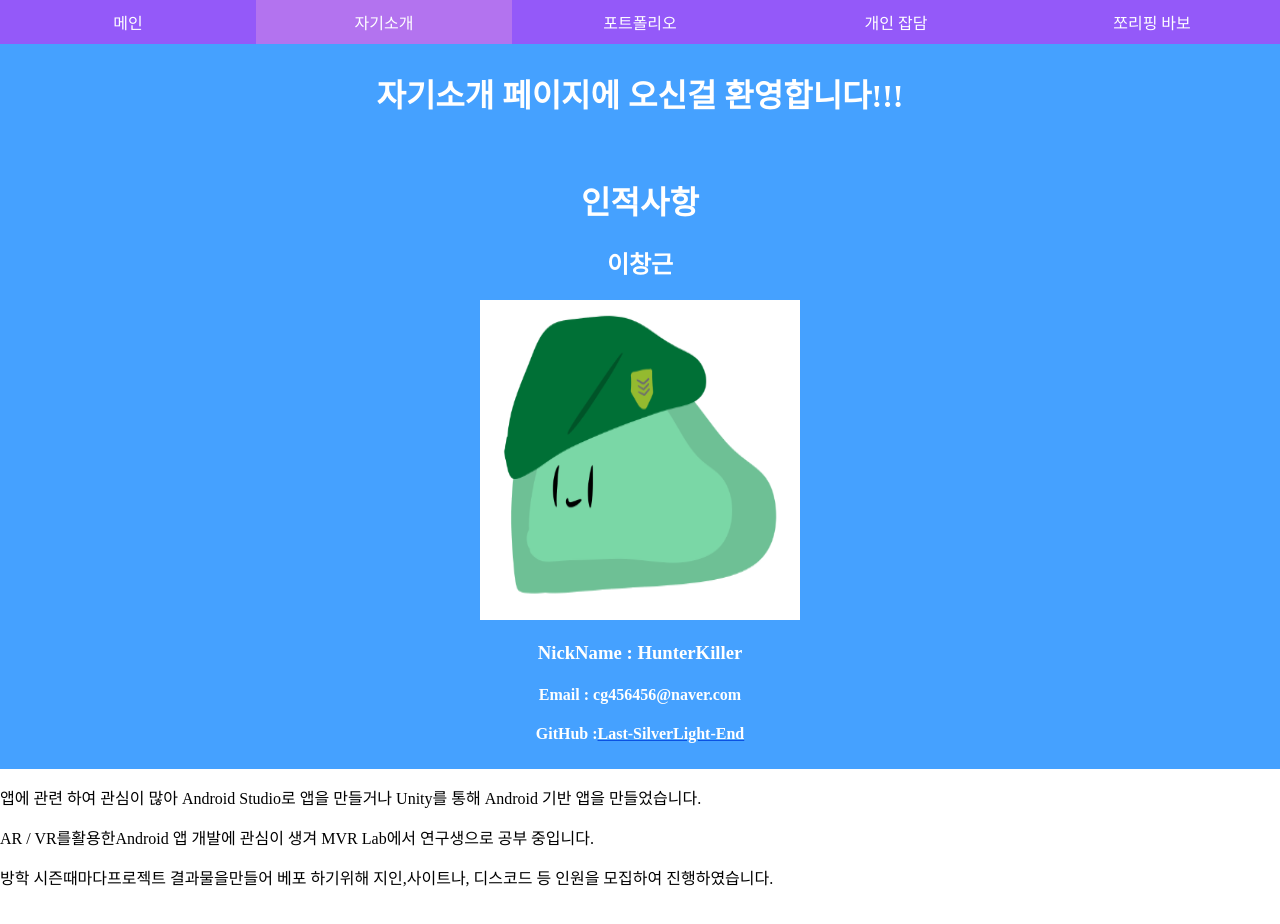
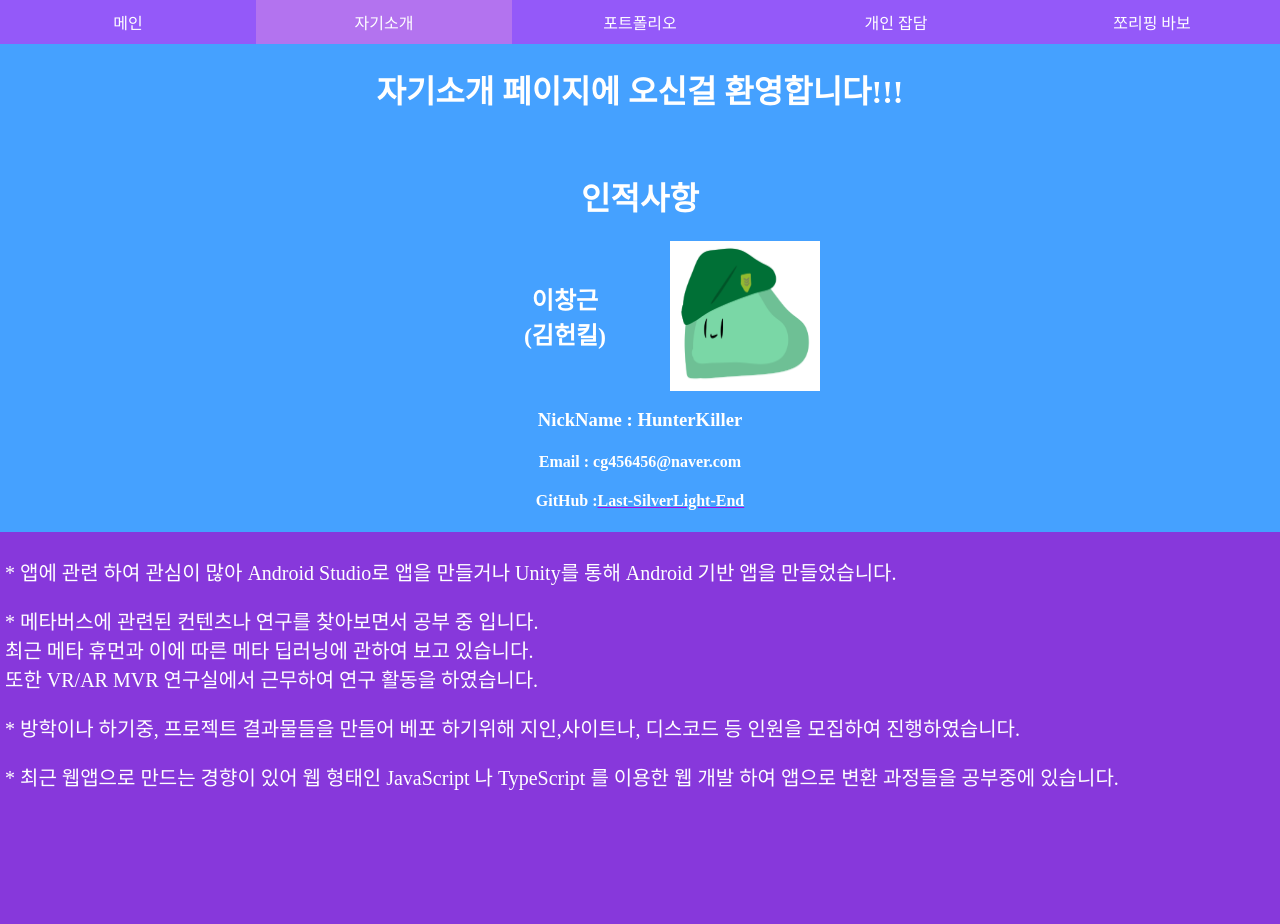
Before and after one commit to Last-SilverLight-End/Last-SilverLight-End.github.io, a Next.js app: page /introduce in a window 1280 px wide. Shown: the top 924 px of the page. Before the commit the page ends 800 px from the top, so only its background shows below. Built offline with nearby package versions, Linux system fonts and the light colour scheme; a web font is replaced by a local one.

Commit message:
add and fix introduce.tsx and css

```diff
--- a/next.config.js
+++ b/next.config.js
@@ -15,4 +15,10 @@ module.exports = {
 
   swcMinify: true,
 
+  experimental: {
+    images: {
+        unoptimized: true
+    }
 }
+
+}
--- a/pages/introduce.tsx
+++ b/pages/introduce.tsx
@@ -2,10 +2,8 @@ import type { NextPage } from 'next'
 import Link from 'next/link';
 import { useRouter } from 'next/router'
 import { FC, useState } from 'react';
-import NextButton from '@components/NextButton';
-import GitLinkButton from '@components/GitLinkButton';
 import Header from '@components/Header';
-import styles from '../styles/main.module.css';
+import styles from '../styles/introduce.module.css';
 import Image from 'next/image';
 /**
  * 컴퓨터 입장에서는
@@ -50,18 +48,20 @@ return <>
 const introduce: NextPage = () => {
   return(<>
     <Header />
-
-    <main className={styles.main} >
+    <main className={styles.myInfo} >
       <h1>자기소개 페이지에 오신걸 환영합니다!!!</h1>
         <br></br>
 
           <h1>인적사항</h1>
-          <h2>이창근</h2>
-          <aside>
-          <Image src="/HunterKiller.png" alt="HunterKiller" width={320} height={320} />
+          <aside className = {styles.alignAside}>
+            <h2 className ={styles.alignName}>이창근
+              <br></br>
+              (김헌킬)
+            </h2>
 
+            <Image className ={styles.alignImage}  src="/HunterKiller.png" alt="HunterKiller" width={150} height={150} />
+          </aside>
 
-          </aside>
           <h3>NickName : HunterKiller</h3>
           <h4>Email : cg456456@naver.com</h4>
           <h4>GitHub :
@@ -73,19 +73,26 @@ const introduce: NextPage = () => {
           </h4>
     </main>
 
-    <div>
+    <main className={styles.myExplaination}>
       <p>
-        앱에 관련 하여 관심이 많아 Android Studio로 앱을 만들거나 Unity를 통해 Android 기반 앱을 만들었습니다.
+       * 앱에 관련 하여 관심이 많아 Android Studio로 앱을 만들거나 Unity를 통해 Android 기반 앱을 만들었습니다.
       </p>
       <p>
-        AR / VR를활용한Android 앱 개발에 관심이 생겨 MVR Lab에서 연구생으로 공부 중입니다.
+       * 메타버스에 관련된 컨텐츠나 연구를 찾아보면서 공부 중 입니다.
+        <br></br>
+         최근 메타 휴먼과 이에 따른 메타 딥러닝에 관하여 보고 있습니다.
+        <br></br>
+         또한 VR/AR MVR 연구실에서 근무하여 연구 활동을 하였습니다.
+        <br></br>
       </p>
       <p>
-      방학 시즌때마다프로젝트 결과물을만들어 베포 하기위해 지인,사이트나, 디스코드 등 인원을 모집하여 진행하였습니다.
-
+      * 방학이나 하기중, 프로젝트 결과물들을 만들어 베포 하기위해 지인,사이트나, 디스코드 등 인원을 모집하여 진행하였습니다.
+      </p>
+      <p>
+     * 최근 웹앱으로 만드는 경향이 있어 웹 형태인 JavaScript 나 TypeScript 를 이용한 웹 개발 하여 앱으로 변환 과정들을 공부중에 있습니다.
       </p>
 
-    </div>
+    </main>
   </>
     )
 };
--- a/styles/globals.css
+++ b/styles/globals.css
@@ -1,5 +1,5 @@
 body {
-  position: fixed;
+  position: relative;
   width: 100%;
   height: 100%;
   left: 0;
@@ -8,12 +8,13 @@ body {
   margin: 0;
   font-family: IBMPlexSansKR-Regular;
 }
-#__next{
-  display: grid;
-  grid-template-rows: auto 1fr;
-  width: 100%;
-  height: 100%;
-}
+  #__next{
+    display: grid;
+    grid-template-rows: auto 1.1fr 1fr;
+
+    width: 100%;
+    height: 100%;
+  }
 
 @font-face {
   font-family: 'IBMPlexSansKR-Regular';
--- /dev/null
+++ b/styles/introduce.module.css
@@ -0,0 +1,52 @@
+
+.sizeAlign{
+  width: 100%;
+  height: 100%;
+}
+
+
+.myInfo {
+  padding: 1px;
+  background-color: #45a1ff;
+  color: #fff;
+  text-align: center;
+  flex:1 ;
+}
+
+.myExplaination{
+  font-size: 20px;
+  padding: 5px;
+  background-color: #8738db;
+  color: #fff;
+  text-align: left;
+
+  flex:2;
+}
+
+.linkHighlight {
+
+  text-decoration-line: underline;
+  text-decoration-color: rgb(169, 10, 227);
+
+  }
+.linkHighlight:hover{
+  color: rgb(232, 40, 159);
+  cursor: pointer;
+}
+
+.alignAside{
+
+  display: flex;
+  justify-content: center;
+  align-items: center;
+}
+
+.alignName{
+  margin-left: 5%;
+  margin-right: 5%;
+ }
+
+.alignImage{
+  margin-left: 10%;
+  margin-right: 10%;
+}
```
Also changed, not shown: 8 other files (tests, documents, lock files or other folders).
